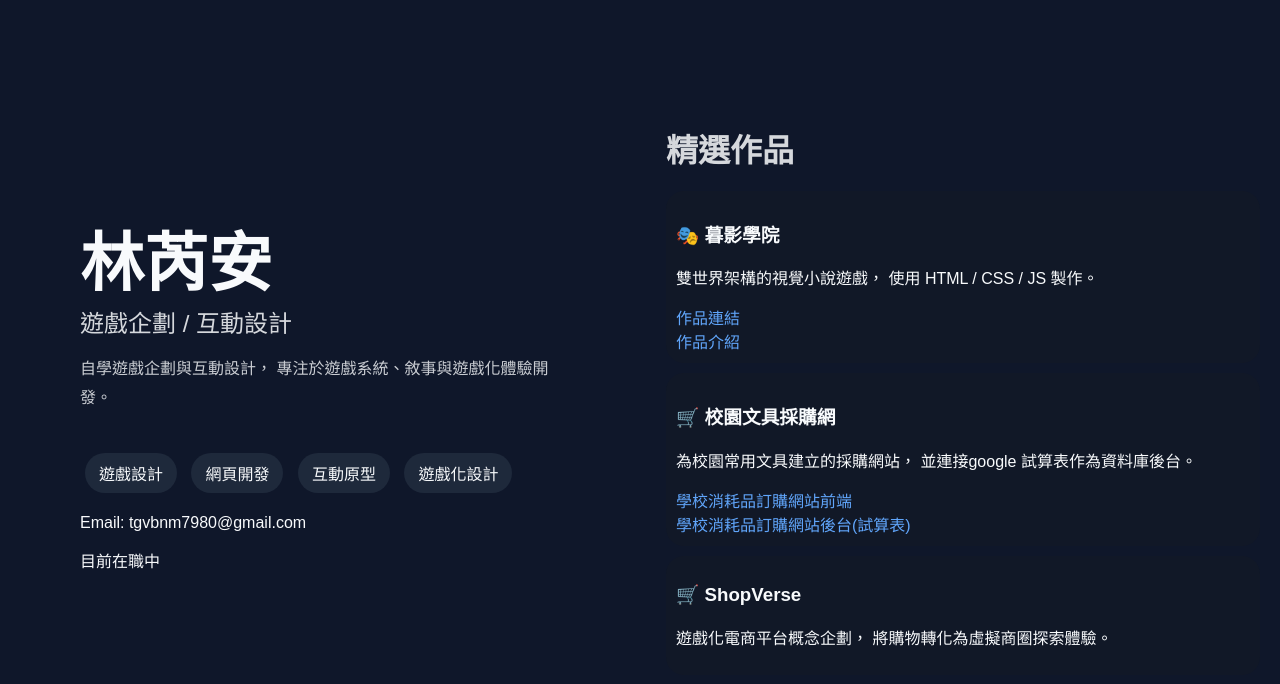
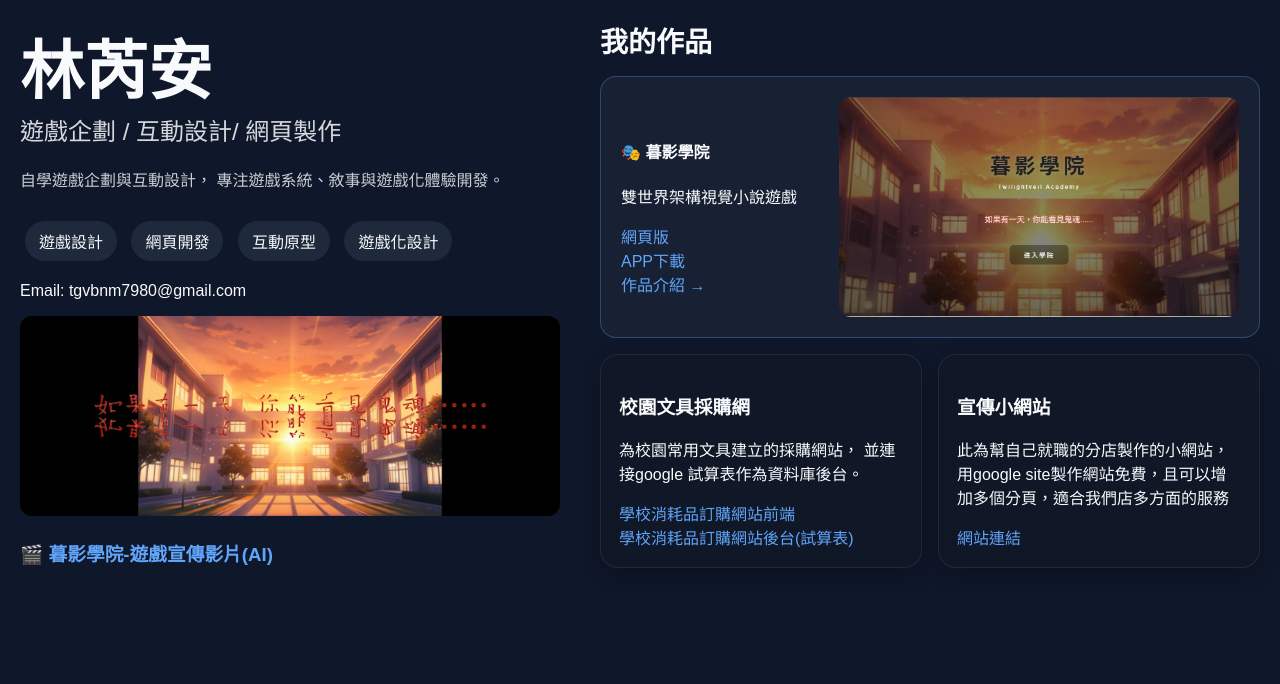
Before and after one commit to Rfcxz-0052/RUEI-AN-Lin, a plain HTML site: page index.html in a window 1280 px wide. Drawn offline with Linux system fonts and the light colour scheme.

Commit message:
增加圖片

```diff
--- a/index.css
+++ b/index.css
@@ -8,6 +8,8 @@ body {
 .layout {
   display: flex;
   height: 100vh;
+  padding: 0;
+  margin: 0;
 }
 
 .left {
@@ -15,20 +17,20 @@ body {
 
   display: flex;
   flex-direction: column;
-  justify-content: center;
+  justify-content: flex-start;
 
-  padding: 80px;
+  padding: 20px;
 }
 
 .right {
   flex: 1.1;
 
-  display: flex;
-  flex-direction: column;
-  justify-content: center;
+  display: grid;
+  grid-template-columns: repeat(auto-fit, minmax(280px, 1fr));
+  gap: 16px;
 
-  gap: 10px;
   padding: 20px;
+  align-content: start;
 }
 
 h1 {
@@ -53,10 +55,7 @@ h2 {
   max-width: 500px;
   line-height: 1.8;
   opacity: 0.8;
-}
-
-.tags {
-  margin-top: 20px;
+  margin: 20px 0;
 }
 
 .tags span {
@@ -67,20 +66,77 @@ h2 {
   border-radius: 999px;
 }
 
+.video-card img {
+    width: 100%;
+    height: 200px;
+    object-fit: cover;
+    border-radius: 12px;
+}
+
+.video-card:hover {
+  transform: translateY(-6px) scale(1.01);
+}
+
+.featured-project {
+    grid-column: 1 / -1;
+
+    display: flex;
+    justify-content: space-between;
+    align-items: center;
+    gap: 24px;
+
+    padding: 20px;
+
+    border-radius: 16px;
+    background: rgba(30,41,59,.6);
+
+    border: 1px solid rgba(96,165,250,0.3);
+
+    transition: 0.3s ease;
+}
+
+.featured-project img {
+    width: 400px;
+    height: 220px;
+
+    object-fit: cover;
+    border-radius: 12px;
+
+    flex-shrink: 0;
+}
+
+.featured-content {
+    flex: 1;
+}
+
+.featured-project:hover {
+  transform: translateY(-6px) scale(1.01);
+
+  box-shadow:
+    0 15px 35px rgba(0,0,0,0.4),
+    0 0 20px rgba(96,165,250,0.3);
+}
+
 .project-card {
-  background: #111827;
+  background: rgba(17, 24, 39, 0.8);
+  backdrop-filter: blur(10px);
 
-  padding: 10px;
-
+  padding: 18px;
   border-radius: 18px;
 
-  transition: 0.3s;
+  border: 1px solid rgba(255, 255, 255, 0.08);
+
+  box-shadow: 0 8px 20px rgba(0,0,0,0.25);
+
+  transition: 0.3s ease;
 }
 
 .project-card:hover {
-  transform: translateY(-5px);
+  transform: translateY(-6px) scale(1.01);
 
-  box-shadow: 0 10px 25px rgba(0,0,0,0.3);
+  box-shadow:
+    0 15px 35px rgba(0,0,0,0.4),
+    0 0 0 1px rgba(96,165,250,0.2);
 }
 
 a {
@@ -95,9 +151,10 @@ a:hover {
 }
 
 .section-title {
-  font-size: 32px;
+  font-size: 28px;
   font-weight: 700;
-  margin-bottom: 10px;
+  padding: 0;
+  margin:0;
 }
 
 @media (max-width: 900px) {
@@ -112,4 +169,12 @@ a:hover {
     padding: 40px 20px;
   }
 
+  .featured-project {
+    flex-direction: column;
+  }
+
+  .featured-project img {
+      width: 100%;
+      height: 200px;
+  }
 }
--- a/index.html
+++ b/index.html
@@ -15,11 +15,11 @@
 
         <h1>林芮安</h1>
 
-        <h2>遊戲企劃 / 互動設計</h2>
+        <h2>遊戲企劃 / 互動設計/ 網頁製作</h2>
 
         <p class="intro">
         自學遊戲企劃與互動設計，
-        專注於遊戲系統、敘事與遊戲化體驗開發。
+        專注遊戲系統、敘事與遊戲化體驗開發。
         </p>
 
         <div class="tags">
@@ -31,35 +31,48 @@
 
         <div class="contact">
             <p>Email: tgvbnm7980@gmail.com</p>
-        <p>目前在職中</p>
         </div>
 
+        <div class="video-card">
+        <img src="twilight-trailer.png">
+
+        <h3><a href="https://youtu.be/7vutfbOrKSk?si=FcSepZp_I6oSFIhh">🎬 暮影學院-遊戲宣傳影片(AI)</a></h3>
+    </div>
     </section>
 
     <!-- 右側 -->
     <section class="right">
-        <h2 class="section-title">精選作品</h2>
-        <div class="project-card">
+        <h3 class="section-title">我的作品</h3>
+        <div class="featured-project">
 
-            <h3>🎭 暮影學院</h3>
+            <div class="featured-content">
+
+                <h4>🎭 暮影學院</h4>
 
                 <p>
-                雙世界架構的視覺小說遊戲，
-                使用 HTML / CSS / JS 製作。
+                    雙世界架構視覺小說遊戲
                 </p>
 
                 <a href="https://rfcxz-0052.github.io/Twilightveil-Academy/">
-                作品連結
-            </a><br/>
+                    網頁版
+                </a><br>
+
+                <a href="https://drive.google.com/file/d/1RyQYQTikAQfRzZrEHS1qkBNmT1TWV3gc/view?usp=sharing">
+                    APP下載
+                </a><br>
+
                 <a href="https://rfcxz-0052.github.io/Twilightveil-Academy/">
-                作品介紹
+                    作品介紹 →
                 </a>
 
             </div>
 
+            <img src="twilight.png" alt="暮影學院">
+
+        </div>
         <div class="project-card">
 
-            <h3>🛒 校園文具採購網</h3>
+            <h3>校園文具採購網</h3>
 
             <p>
                 為校園常用文具建立的採購網站，
@@ -76,13 +89,16 @@
 
         <div class="project-card">
 
-            <h3>🛒 ShopVerse</h3>
+            <h3>宣傳小網站</h3>
 
             <p>
-                遊戲化電商平台概念企劃，
-                將購物轉化為虛擬商圈探索體驗。
+                此為幫自己就職的分店製作的小網站，
+                用google site製作網站免費，且可以增加多個分頁，適合我們店多方面的服務
             </p>
 
+            <a href="https://sites.google.com/liwen.com.tw/nknu-liwen-ua/%E9%A6%96%E9%A0%81">
+                網站連結
+            </a>
         </div>
     </section>
 
```
Also changed, not shown: twilight-trailer.png (added), twilight.png (added). Lines whose indentation alone changed are shown as unchanged.
